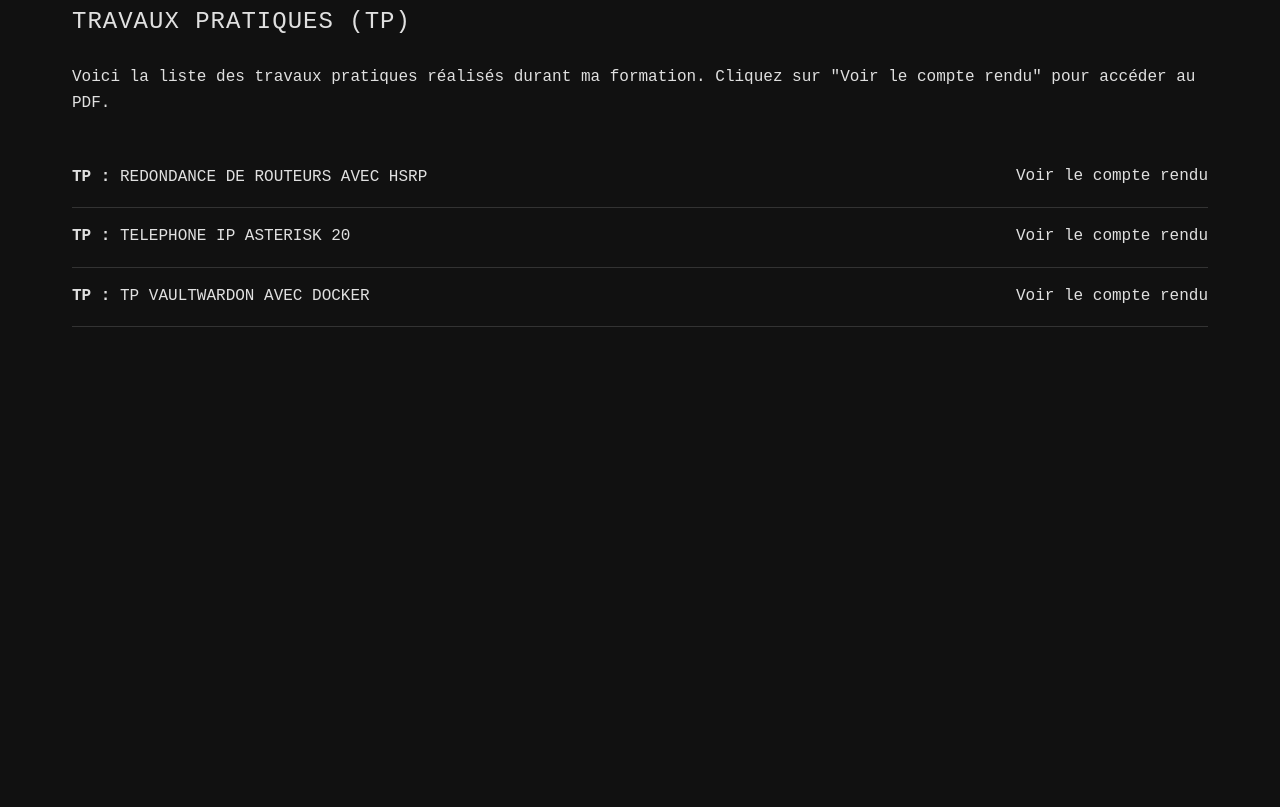
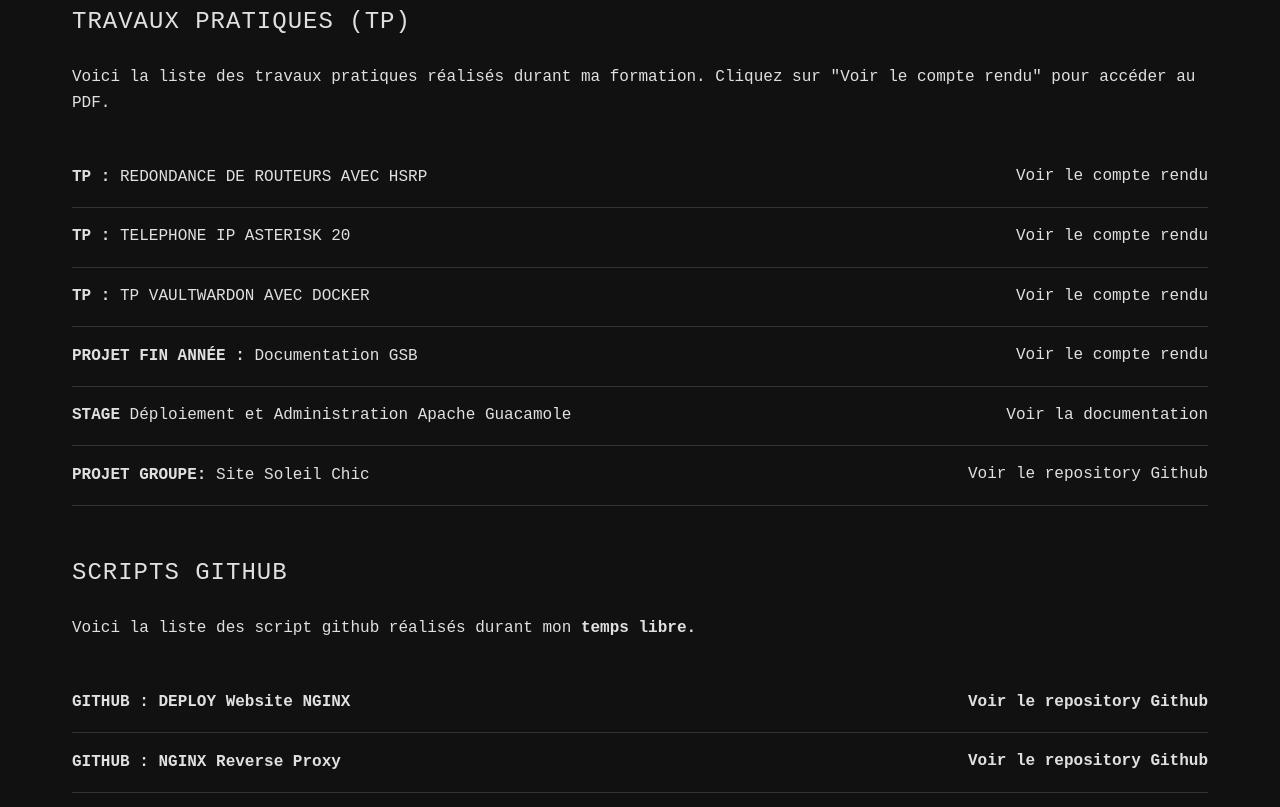
Before and after one commit to lucaslstn/portfolio, a plain HTML site: page bts.html in a window 1280 px wide. Shown: the part 395-1202 px from the top of the page. Before the commit the page ends 800 px from the top, so only its background shows below. Drawn offline with Linux system fonts and the light colour scheme.

Commit message:
Add files via upload

```diff
--- a/bts.html
+++ b/bts.html
@@ -44,6 +44,32 @@
                 <span><strong>TP : </strong>TP VAULTWARDON AVEC DOCKER</span>
 		<a href="assets/tp/TP VAULTWARDON AVEC DOCKER.pdf" target="_blank" rel="noopener noreferrer">Voir le compte rendu</a>
             </li>
+            <li class="tp-item">
+                <span><strong>PROJET FIN ANNÉE : </strong>Documentation GSB</span>
+		<a href="assets/tp/Documentation GSB.pdf" target="_blank" rel="noopener noreferrer">Voir le compte rendu</a>
+            </li>
+            </li>
+            <li class="tp-item">
+                <span><strong>STAGE</strong> Déploiement et Administration Apache Guacamole</span>
+		<a href="assets/tp/X.pdf" target="_blank" rel="noopener noreferrer">Voir la documentation</a>
+            </li>
+            <li class="tp-item">
+                <span><strong>PROJET GROUPE: </strong>Site Soleil Chic</span>
+		<a href="https://github.com/manu321-code/Projet_Site_Soleil_Chic" target="_blank" rel="noopener noreferrer">Voir le repository Github</a>
+            </li>
+        <h2 style="margin-top: 3rem;">Scripts Github</h2>
+        <p style="margin-bottom: 2rem;">Voici la liste des script github réalisés durant mon <strong>temps libre<strong>.</p>
+
+        <ul class="tp-list">
+            <li class="tp-item">
+                <span><strong>GITHUB : </strong>DEPLOY Website NGINX</span>
+		<a href="https://github.com/lucaslstn/ndl_nginx" target="_blank" rel="noopener noreferrer">Voir le repository Github</a>
+            </li>
+            </li>
+            <li class="tp-item">
+                <span><strong>GITHUB : </strong>NGINX Reverse Proxy</span>
+		<a href="https://github.com/lucaslstn/ndl_nginx" target="_blank" rel="noopener noreferrer">Voir le repository Github</a>
+            </li>
         </ul>
 
     </main>
```
Also changed, not shown: 1 other file.
